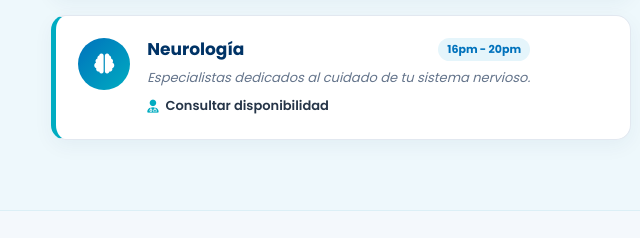
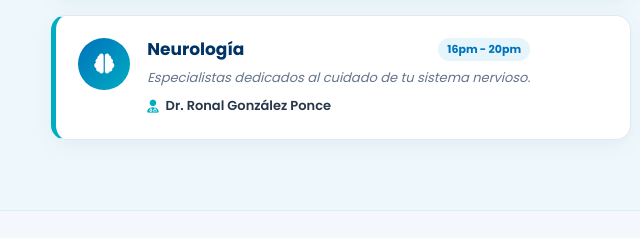
Before and after one commit to Centro-de-Atencion-Integral/cai, a plain HTML site: page index.html in a window 1280 px wide. Shown: the part 1933-2171 px from the top of the page, 0-640 px from the left. Drawn offline with Linux system fonts and the light colour scheme.

Commit message:
Update doctor name in Neurología section

```diff
--- a/index.html
+++ b/index.html
@@ -234,7 +234,7 @@ footer a:hover { color:#fff; }
             <div class="card-body">
                 <div class="card-head"><h3>Neurología</h3><span>16pm - 20pm</span></div>
                 <p class="desc">Especialistas dedicados al cuidado de tu sistema nervioso.</p>
-                <p class="doctor"><i class="fas fa-user-md"></i>Consultar disponibilidad</p>
+                <p class="doctor"><i class="fas fa-user-md"></i>Dr. Ronal González Ponce</p>
             </div>
         </article>
     </div>
```
